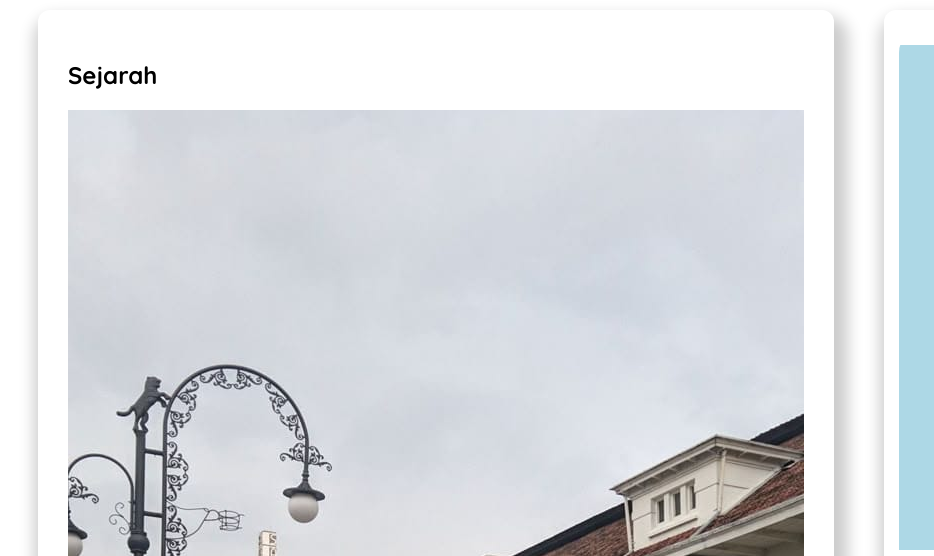
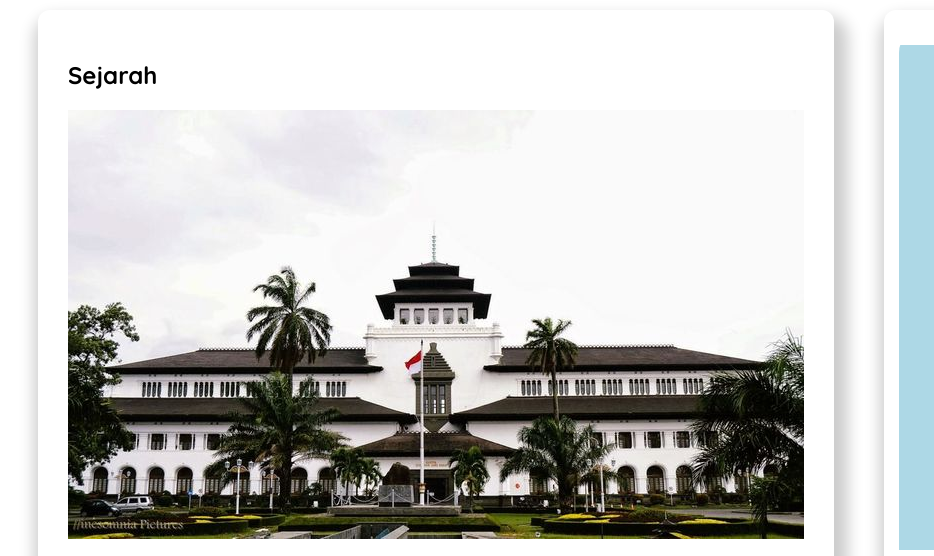
Before and after one commit to wulanaell/tugas-bandung, a plain HTML site: page index.html in a window 1280 px wide. Shown: the part 174-730 px from the top of the page, 0-934 px from the left. Drawn offline with Linux system fonts and the light colour scheme; files whose address does not match are found by name.

Commit message:
Restore original content of index.html
Restored the original content of the index.html file after it was previously removed. The file includes sections on history, geography, and tourism related to Bandung.

```diff
--- a/index.html
+++ b/index.html
@@ -32,7 +32,7 @@
             <div id="content">
                 <article id="sejarah">
                     <h2>Sejarah</h2>
-                    <img src="c:\Users\HP\Documents\TUGAS BANDUNG\Bandung.jpeg" alt="sejarah"/>
+                    <img src="Sejarah bandung.jfif" alt="sejarah"/>
                     <p>
                         Kota Bandung berasal dari bandung atau bendungan karena terbendungnya sungai
                         Citarum oleh lava Gunung Tangkuban Parahu yang lalu membentuk telaga.Legenda yang
```
